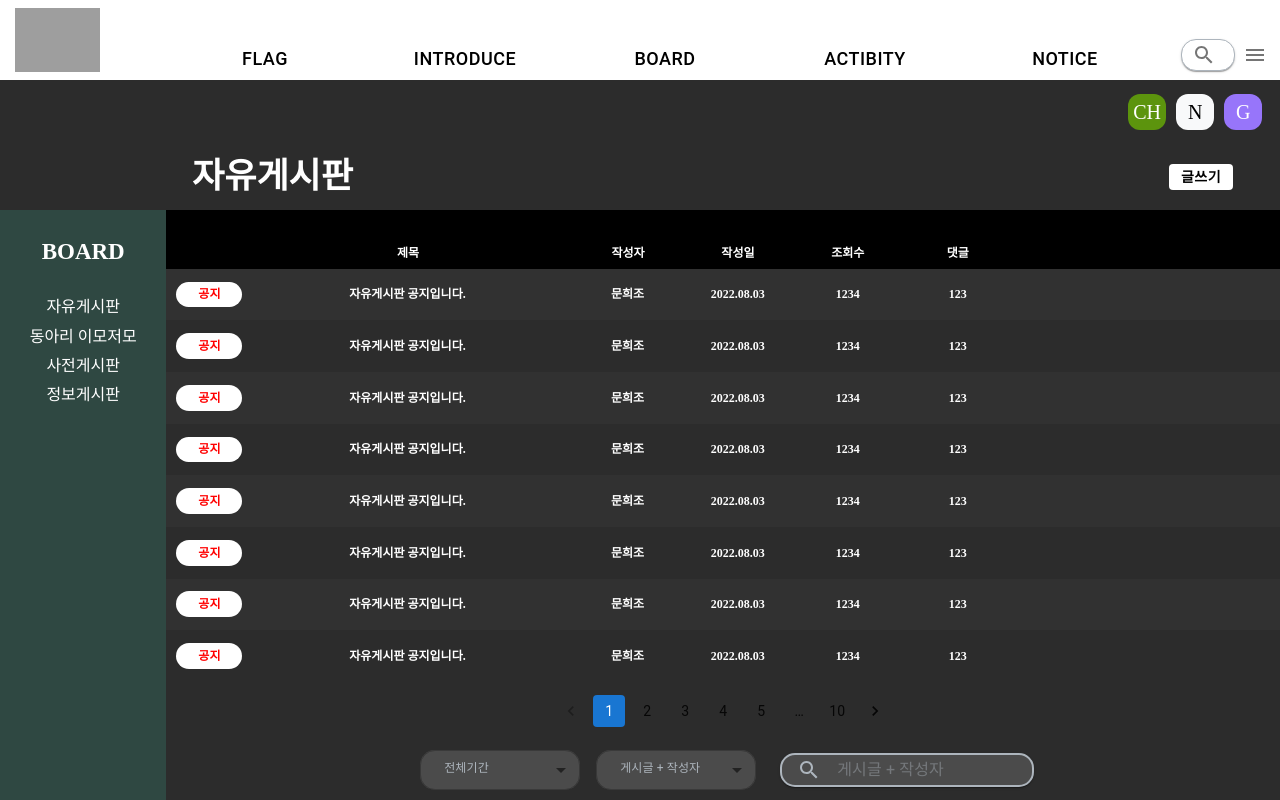
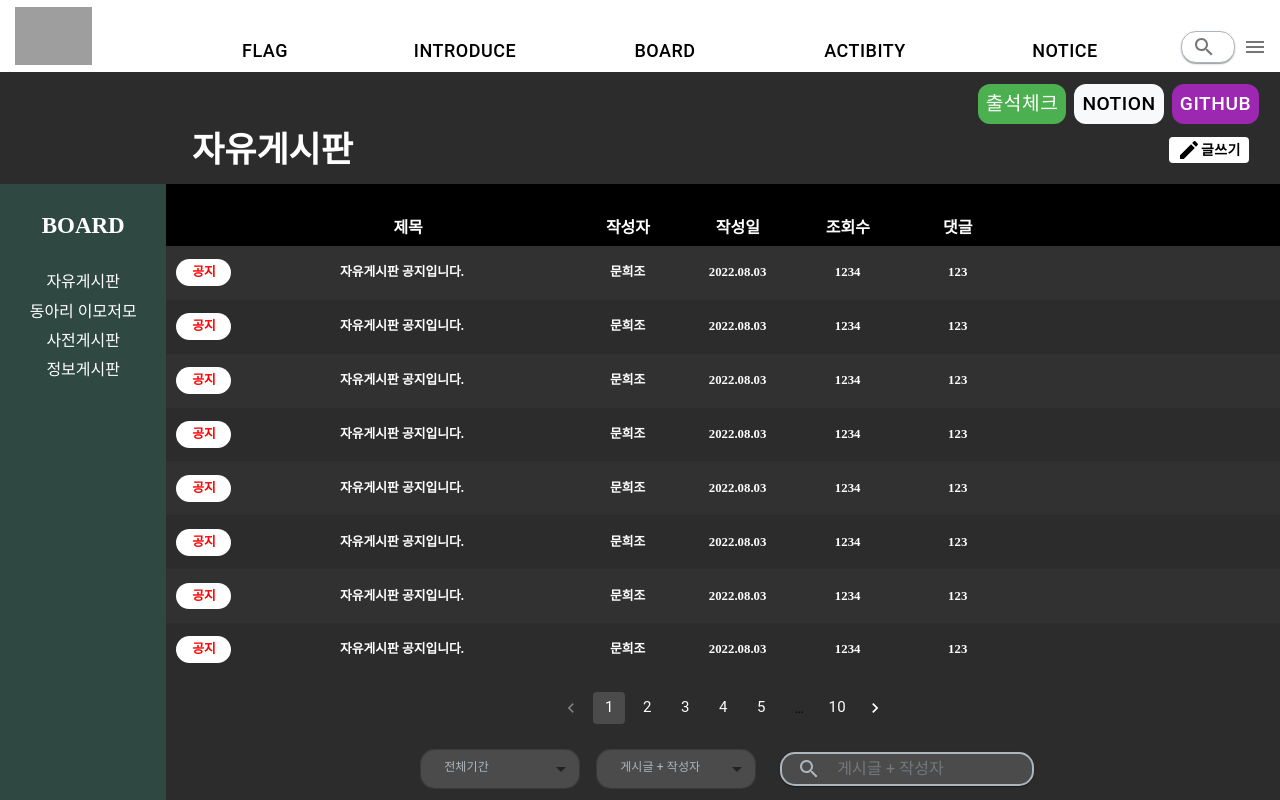
Before and after one commit to USW-Flag-Board/FrontEnd, a React (Create React App) app: page /board in a window 1280 px wide. Built offline with nearby package versions, Linux system fonts and the light colour scheme; grey boxes are pictures that could not be loaded; the HTML template or start-up script is replaced by a standard one.

Commit message:
feat: 레이아웃 수정

```diff
--- a/src/component/Header.jsx
+++ b/src/component/Header.jsx
@@ -10,11 +10,10 @@ import Button from '@mui/material/Button';
 import Menu from '@mui/material/Menu';
 import MenuItem from '@mui/material/MenuItem';
 import Fade from '@mui/material/Fade';
-import { Link } from 'react-router-dom';
 
 const HomeHeader = styled('div')({
   width: "100vw",
-  height: "10vh",
+  height: "9vh",
   display: "flex",
   alignItems: "flex-end",
   backgroundColor: "white !important",
@@ -26,7 +25,6 @@ const LogoBox = styled('div')({
   display: "flex",
   alignItems: "center",
   paddingLeft: "15px",
-  cursor: "pointer",
 });
 
 const MenuItemBox = styled('div')({
@@ -48,31 +46,18 @@ const ButtonArea = styled('div')({
   display: "flex",
   alignItems: 'center',
   justifyContent: "flex-end",
-  height: "3vh",
-  padding: "2.5vh 1vw 2.5vh 0",
+  height: "2vh",
+  padding: "2.5vh 1vw 1vh 0",
 });
-
-const ButtonItem = styled('div')({
-  width: "3%",
-  height: "70%",
-  margin: "5px",
-  display: "flex",
-  justifyContent: "center",
-  alignItems: "center",
-  fontSize: "20px",
-  borderRadius: "12px",
-  padding: "10px 0",
-});
-
 
 const Header = () => {
   const sections = ["FLAG", "INTRODUCE","BOARD", "ACTIBITY", "NOTICE"];
   const menuItem = ["STUDY", "PROJECT"];
   const [anchorEl, setAnchorEl] = useState(null);
   const buttonItem = [
-    {name: "CH", bgColor: "#5c940d", fontColor: "white"},
-    {name: "N" , bgColor: "#f8f9fa", fontColor: "black"},
-    {name: "G", bgColor: "#9775fa", fontColor: "white"},
+    {name: "출석체크", bgColor: "#4caf50", fontColor: "white"},
+    {name: "Notion" , bgColor: "#f8f9fa", fontColor: "black"},
+    {name: "Github", bgColor: "#9c27b0", fontColor: "white"},
   ];
 
   const open = Boolean(anchorEl);
@@ -88,12 +73,17 @@ const Header = () => {
       <Box>
         <HomeHeader>
           <LogoBox>
-            <img className="logo" src="img/logo.JPG" alt="blog-logo" style={{height: "80%"}}/>
+            <img className="logo"
+              src="img/logo.JPG"
+              alt="blog-logo"
+              style={{height: "80%", cursor: "pointer"
+            }}/>
           </LogoBox>
           <Box>
             <MenuItemBox>
               <MenuItems>
-                {sections.map((item) => <Button key={item}
+                {sections.map((item) =>
+                <Button key={item}
                   id="fade-button"
                   aria-controls={open ? 'fade-menu' : undefined}
                   aria-haspopup="true"
@@ -109,14 +99,13 @@ const Header = () => {
                 </Button>)}
                 <Menu
                   id="fade-menu"
-                    MenuListProps={{
-                      'aria-labelledby': 'fade-button',
-                    }}
+                  MenuListProps={{'aria-labelledby': 'fade-button',}}
                   anchorEl={anchorEl}
                   open={open}
                   onClose={handleClose}
                   TransitionComponent={Fade}>
-                  {menuItem.map((item)=> (<MenuItem
+                  {menuItem.map((item)=>
+                  (<MenuItem
                     key={item}
                     onClick={handleClose}
                     sx={{width:"200px",
@@ -125,14 +114,16 @@ const Header = () => {
                       justifyContent: "center",
                       fontSize: "13px",
                       borderBottom: "3px solid #adb5bd",
-                        "&:last-child": {borderBottom: "none"}}}>{item}
+                      "&:last-child": {borderBottom: "none"}
+                    }}>
+                    {item}
                   </MenuItem>))}
                 </Menu>
               </MenuItems>
               <Paper
                 component="form"
                 sx={{display: 'flex',
-                    width: 250,
+                  width: "20%",
                   height: 30,
                   borderRadius: "15px",
                   ml: 2,
@@ -153,11 +144,18 @@ const Header = () => {
         </HomeHeader>
       </Box>
       <ButtonArea>
-        {buttonItem.map((item)=>(<ButtonItem
+        {buttonItem.map((item)=>(<Button
           key={item.name}
-          style={{color: `${item.fontColor}`,
-          backgroundColor: `${item.bgColor}` }}>{item.name}
-        </ButtonItem>))}
+          style={{
+            color: `${item.fontColor}`,
+            backgroundColor: `${item.bgColor}`,
+            margin: "1rem 0.5rem 0.5rem 0",
+            height: "2.5rem",
+            fontSize: "1.2rem",
+            borderRadius: "12px",
+          }}>
+          {item.name}
+        </Button>))}
       </ButtonArea>
     </>
   );
--- a/src/component/SideBar.jsx
+++ b/src/component/SideBar.jsx
@@ -37,7 +37,7 @@ const Item = styled('li')({
 
 const SideBar = (props) => {
     return (
-        <SideArea sx={{width: props.width}}>
+        <SideArea sx={{width: props.width, paddingTop: props.paddingTop}}>
             <SideBarBox sx={{backgroundColor: props.color}}>
                 <ContentsTitle>
                     {props.title}
--- a/src/pages/BulletinBoard.jsx
+++ b/src/pages/BulletinBoard.jsx
@@ -2,7 +2,7 @@ import React from 'react';
 import { styled } from '@mui/system';
 import SideBar from '../component/SideBar';
 import Button from '@mui/material/Button';
-import { Pagination } from '@mui/material';
+import { Pagination, PaginationItem } from '@mui/material';
 import SearchIcon from '@mui/icons-material/Search';
 import IconButton from '@mui/material/IconButton';
 import Paper from '@mui/material/Paper';
@@ -11,9 +11,22 @@ import InputLabel from '@mui/material/InputLabel';
 import MenuItem from '@mui/material/MenuItem';
 import FormControl from '@mui/material/FormControl';
 import Select from '@mui/material/Select';
+import EditIcon from '@mui/icons-material/Edit';
+import { createTheme, ThemeProvider } from '@mui/material/styles';
+
+const theme = createTheme({
+  palette: {
+    primary: {
+      main: "#4B4B4B",
+    },
+    secondary: {
+      main: '#FFFFFF',
+    },
+  },
+});
 
 const BoardArea = styled('div')({
-  height: "82vh",
+  height: "85.5vh",
 });
 
 const TitleArea = styled('div')({
@@ -62,7 +75,7 @@ const BarItem = styled('li')({
   alignItems: "flex-end",
   justifyContent: "center",
   paddingBottom: "10px",
-  fontSize: "12px",
+  fontSize: "1rem",
   fontWeight: "600",
   "&:nth-of-type(1)": {marginLeft: "10px", paddingLeft: "6%", width: "30%"},
   "&:nth-of-type(5)": {paddingRight: "24%"},
@@ -97,15 +110,12 @@ const ListItem = styled('div')({
   display: "flex",
   alignItems: "center",
   justifyContent: "center",
-
-  fontSize: "12px",
+  fontSize: "0.8rem",
   fontWeight: "600",
-  "&:nth-of-type(1)": {width: "6%", height: "50%", backgroundColor: "white", borderRadius: "15px", color: "red", marginLeft: "10px"},
-  "&:nth-of-type(2)": {width: "30%"},
+  "&:nth-of-type(1)": {width: "5%", height: "50%", backgroundColor: "white", borderRadius: "15px", color: "red", marginLeft: "10px"},
+  "&:nth-of-type(2)": {width: "31%"},
   "&:nth-of-type(6)": {paddingRight: "24%"},
 });
-
-
 
 const PaginationArea = styled('div')({
   height: "10%",
@@ -121,29 +131,34 @@ const FilterAndSearch = styled('div')({
   alignItems: "center",
 });
 
-
 const BulletinBoard = () => {
   const boardItem = ["자유게시판", "동아리 이모저모", "사전게시판", "정보게시판"];
   const barItem = ["제목", "작성자", "작성일", "조회수", "댓글"];
   const itemContents = ["공지", "자유게시판 공지입니다.", "문희조", "2022.08.03", "1234", "123"];
   const inputItem = ["전체기간", "게시글 + 작성자"];
-
   return (
+  <ThemeProvider theme={theme}>
     <BoardArea>
       <TitleArea>
         <TitleBox>자유게시판</TitleBox>
-        <Button sx={{backgroundColor: "white",
+        <Button sx={{
+          backgroundColor: "white",
           height: "3.3vh",
           color: "black",
           fontWeight: "700",
           marginLeft: "75%",
-          "&:hover": {backgroundColor: "white"}}}>글쓰기</Button>
+          "&:hover": {backgroundColor: "white"}
+        }}>
+          <EditIcon/>
+          글쓰기
+        </Button>
       </TitleArea>
       <ContentArea>
         <SideBar title={"BOARD"}
           color={"#2F4842"}
           width={"13%"}
-          items={boardItem}/>
+          items={boardItem}
+          paddingTop={"0"}/>
         <ListArea>
           <ListBar>
             <BarItemBox>
@@ -193,17 +208,26 @@ const BulletinBoard = () => {
             </ListThem>
           </ListBox>
           <PaginationArea>
-            <Pagination count={10} shape="rounded" color='primary'/>
+            <Pagination count={10} shape="rounded" color="primary"
+            renderItem={(item) => (
+              <PaginationItem {...item} sx={{ fontSize: 15, color: "white"}} />
+            )}/>
           </PaginationArea>
           <FilterAndSearch>
-            {inputItem.map((item) => <FormControl sx={{ m: 1, width: 160}} size="small" key={item}>
-              <InputLabel id="demo-select-small" sx={{fontSize: "12px", p: "1px 0 1px 10px", color: "#adb5bd"}}>{item}</InputLabel>
+            {inputItem.map((item) =>
+            <FormControl
+              sx={{ m: 1, width: 160}}
+              size="small" key={item}>
+              <InputLabel
+                id="demo-select-small"
+                sx={{fontSize: "12px", p: "1px 0 1px 10px", color: "#adb5bd"}}>
+                {item}
+              </InputLabel>
               <Select
                 labelId="demo-select-small"
                 id="demo-select-small"
                 label={item}
-                sx={{borderRadius: "15px", backgroundColor: "#4B4B4B"}}
-              >
+                sx={{borderRadius: "15px", backgroundColor: "#4B4B4B"}}>
                 <MenuItem value="">
                   <em>None</em>
                 </MenuItem>
@@ -229,6 +253,7 @@ const BulletinBoard = () => {
         </ListArea>
       </ContentArea>
     </BoardArea>
+  </ThemeProvider>
   )
 }
 
--- a/src/pages/Home.jsx
+++ b/src/pages/Home.jsx
@@ -124,7 +124,7 @@ const Home = () => {
                         </UserBox>
                     </NoticeArea>
                 </FeedArea>
-                <SideBar color={"#868e96"} width={"20%"} items={homeItem} title={"FLAG"}/>
+                <SideBar color={"#868e96"} width={"20%"} items={homeItem} title={"FLAG"} paddingTop={"3.5vh"}/>
             </HomeArea>
         </>
     )
```
Lines whose indentation alone changed are shown as unchanged.
